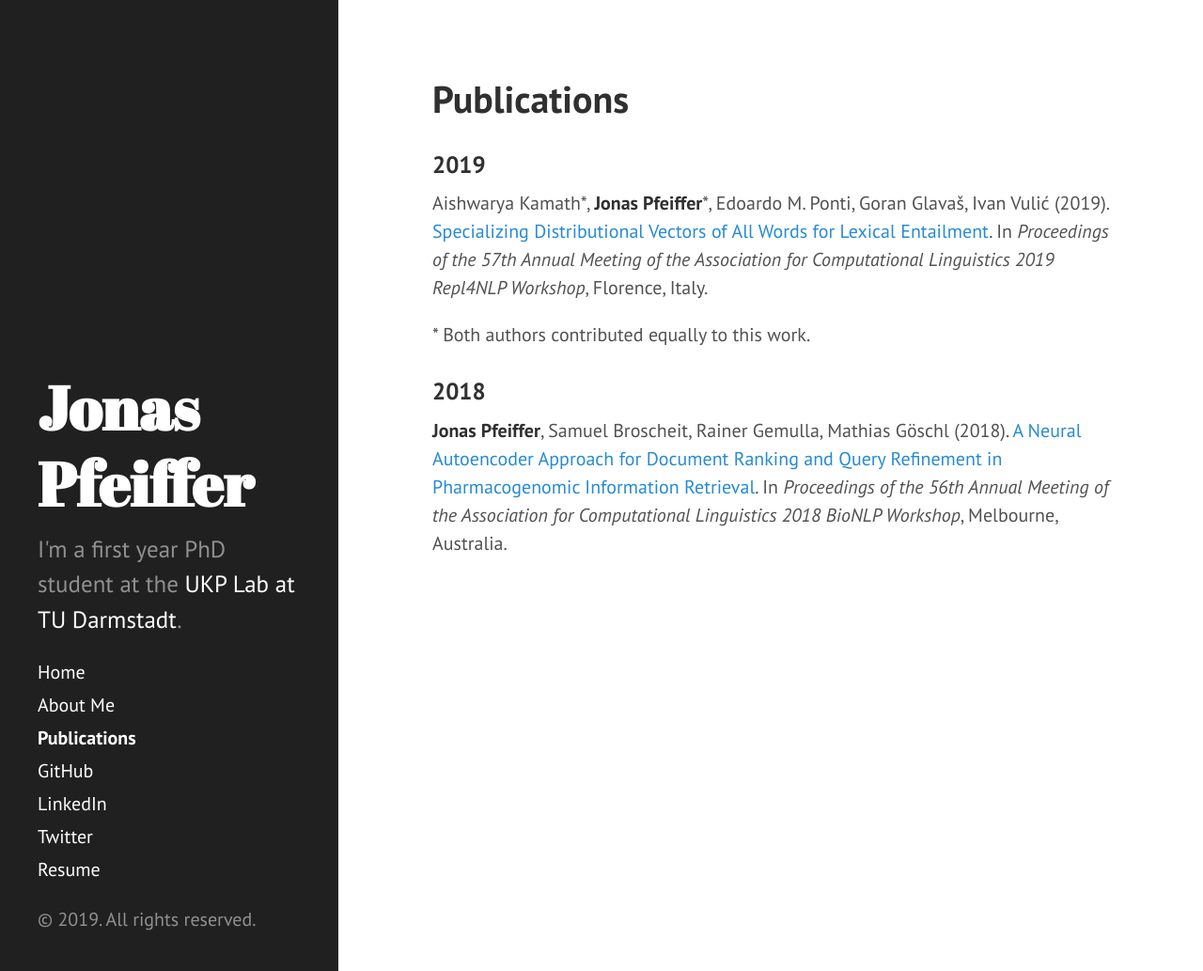
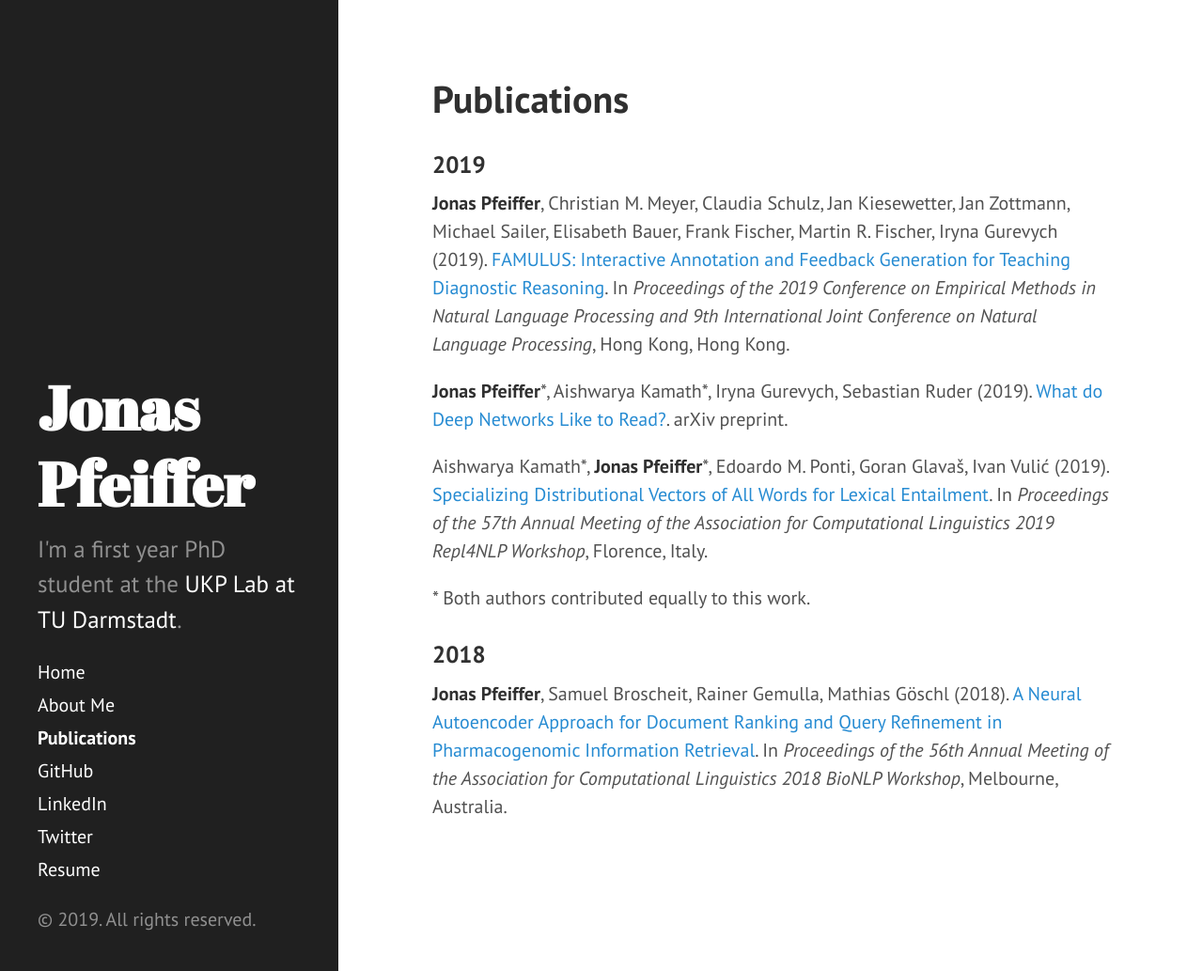
Before and after one commit to JoPfeiff/JoPfeiff_github_io, a Jekyll site: the page built from publications.md, in a window 1280 px wide and 1033 px high. Shown: the whole window at 94% size. Built offline with Jekyll 4.4.1, drawn with Linux system fonts in a browser that asks for light colours; Markdown is read by kramdown in place of the engine named in the settings.

Commit message:
added new publications

```diff
--- a/publications.md
+++ b/publications.md
@@ -4,6 +4,11 @@ title: Publications
 ---
 
 ### 2019
+
+**Jonas Pfeiffer**, Christian M. Meyer, Claudia Schulz, Jan Kiesewetter, Jan Zottmann, Michael Sailer, Elisabeth Bauer, Frank Fischer, Martin R. Fischer, Iryna Gurevych (2019). [FAMULUS: Interactive Annotation and Feedback Generation for Teaching Diagnostic Reasoning](https://arxiv.org/pdf/1908.11254).  In *Proceedings of the 2019 Conference on Empirical Methods in Natural Language Processing and 9th International Joint Conference on Natural Language Processing*, Hong Kong, Hong Kong.
+
+
+**Jonas Pfeiffer**\*, Aishwarya Kamath\*, Iryna Gurevych, Sebastian Ruder (2019). [What do Deep Networks Like to Read?](https://sites.google.com/view/repl4nlp2019/accepted-papers). arXiv preprint.
 
 
 Aishwarya Kamath\*, **Jonas Pfeiffer**\*, Edoardo M. Ponti, Goran Glavaš, Ivan Vulić (2019). [Specializing Distributional Vectors of All Words for Lexical Entailment](https://sites.google.com/view/repl4nlp2019/accepted-papers). In *Proceedings of the 57th Annual Meeting of the Association for Computational Linguistics 2019 Repl4NLP Workshop*, Florence, Italy.
```
